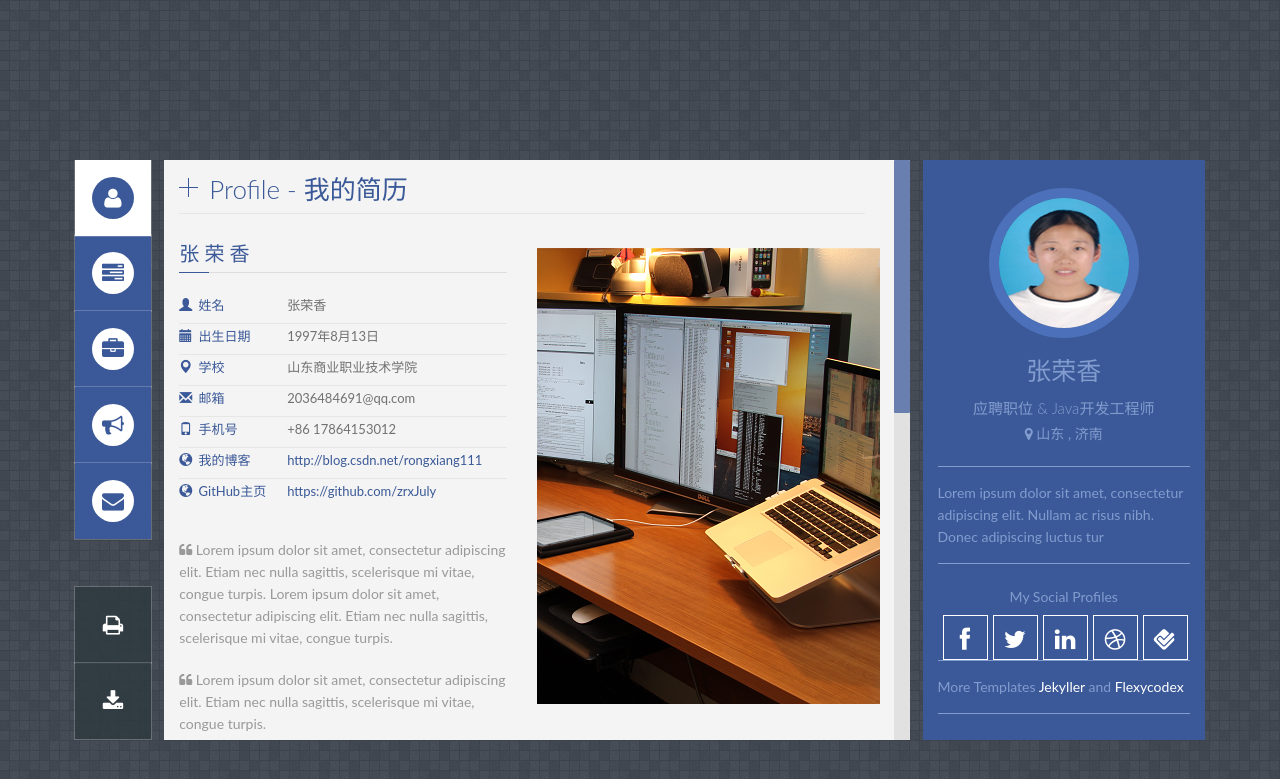
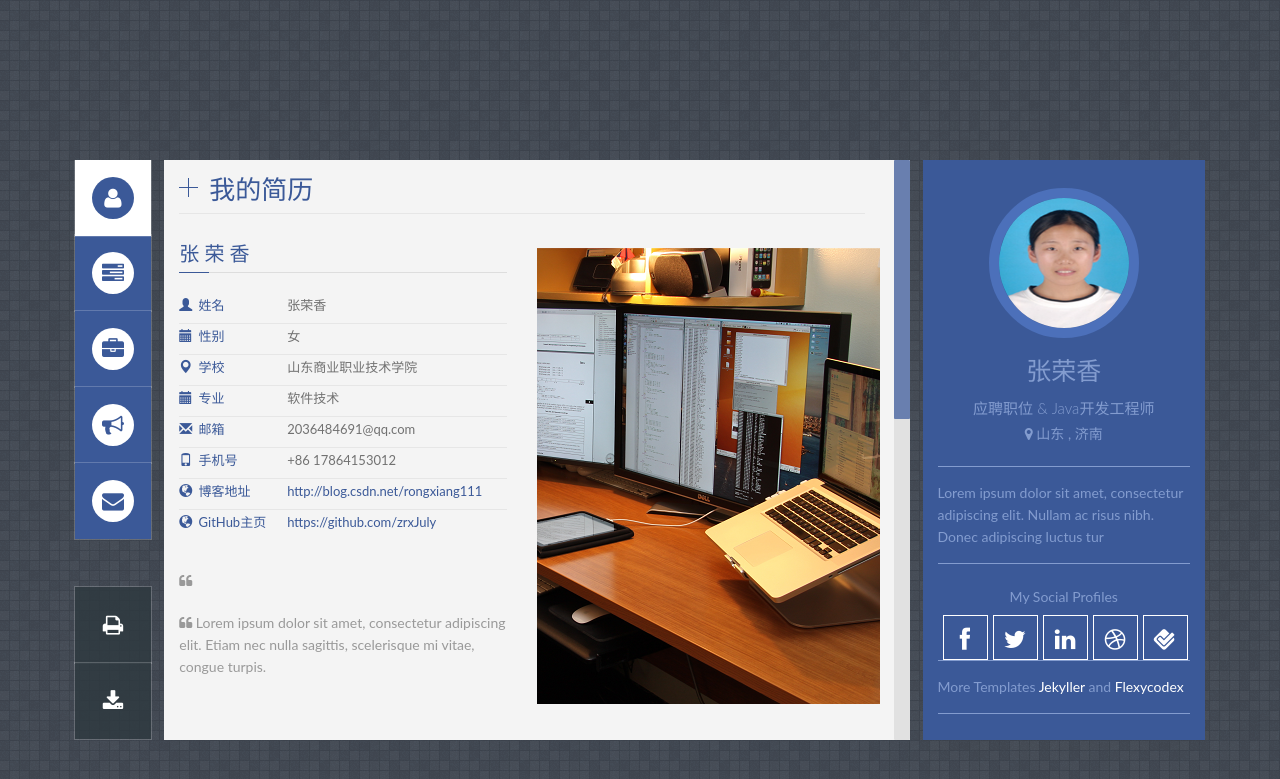
Before and after one commit to 1621185133/zrxJuly_bio, a Jekyll site: the page built from index.html, in a window 1280 px wide. Shown: the top 779 px of the page. Built offline with Jekyll 4.4.1, drawn with Linux system fonts in a browser that asks for light colours; some web fonts are replaced.

Commit message:
Update profile.html

```diff
--- a/_includes/profile.html
+++ b/_includes/profile.html
@@ -1,7 +1,7 @@
 <!-- profile -->
 <div id="profile" class="content_2">
     <!-- .title -->
-<h1 class="h-bloc">Profile - 我的简历</h1>
+<h1 class="h-bloc"> 我的简历</h1>
 
 <div class="row top-p">
     <div class="col-md-6 profile-l">
@@ -20,14 +20,20 @@
             </li>
             <li>
                 <i class="glyphicon glyphicon-calendar"></i>
-                <label>出生日期</label>
-                <span class="value">1997年8月13日</span>
+                <label>性别</label>
+                <span class="value">女</span>
                 <div class="clear"></div>
             </li>
             <li>
                 <i class="glyphicon glyphicon-map-marker"></i>
                 <label>学校</label>
                 <span class="value">山东商业职业技术学院</span>
+                <div class="clear"></div>
+            </li>
+	    <li>
+                <i class="glyphicon glyphicon-calendar"></i>
+                <label>专业</label>
+                <span class="value">软件技术</span>
                 <div class="clear"></div>
             </li>
             <li>
@@ -44,20 +50,20 @@
             </li>
             <li>
                 <i class="glyphicon glyphicon-globe"></i>
-                <label>我的博客</label>
-                <span class="value"><a href="#" target="_blank">http://blog.csdn.net/rongxiang111</a></span>
+                <label>博客地址</label>
+                <span class="value"><a href="http://blog.csdn.net/rongxiang111" target="_blank">http://blog.csdn.net/rongxiang111</a></span>
                 <div class="clear"></div>
             </li>
             <li>
                 <i class="glyphicon glyphicon-globe"></i>
                 <label>GitHub主页</label>
-                <span class="value"><a href="#" target="_blank">https://github.com/zrxJuly</a></span>
+                <span class="value"><a href="https://github.com/zrxJuly" target="_blank">https://github.com/zrxJuly</a></span>
                 <div class="clear"></div>
             </li>
         </ul>
         <p style="margin-bottom:20px">
             <i class="fa fa-quote-left"></i>
-            Lorem ipsum dolor sit amet, consectetur adipiscing elit. Etiam nec nulla sagittis, scelerisque mi vitae, congue turpis. Lorem ipsum dolor sit amet, consectetur adipiscing elit. Etiam nec nulla sagittis, scelerisque mi vitae, congue turpis.
+
         </p>
          <p style="margin-bottom:20px">
             <i class="fa fa-quote-left"></i>
```
